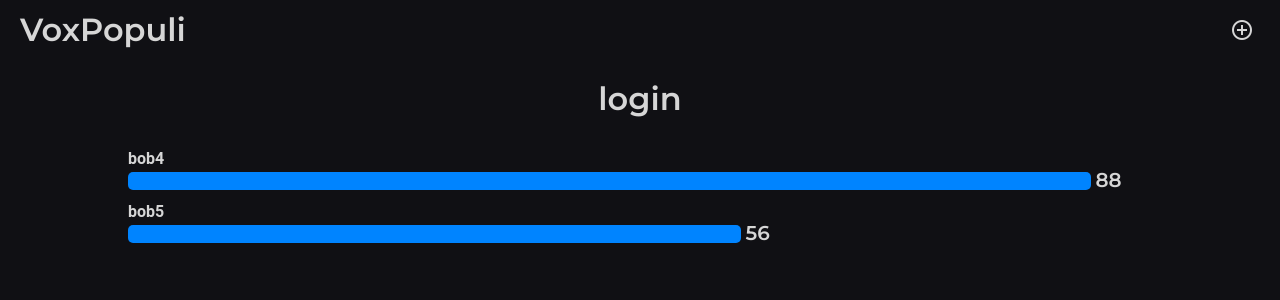
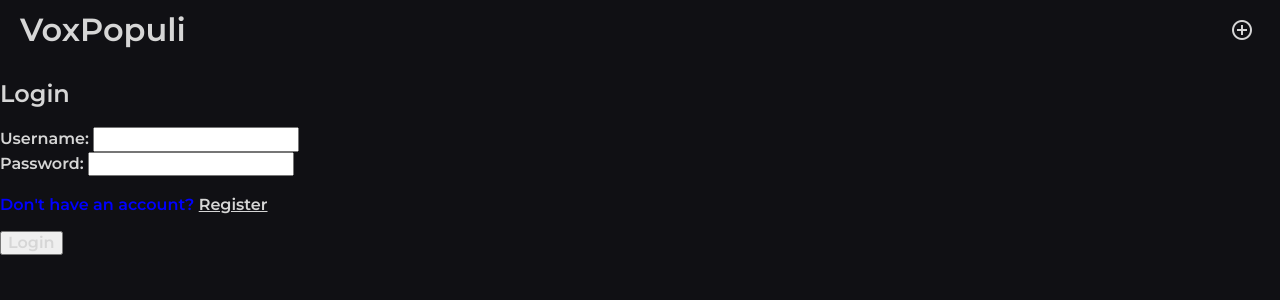
Before and after one commit to birdpump/voxpopuli-svelte, a SvelteKit app: page /login in a window 1280 px wide. Shown: the top 300 px of the page. Built offline with nearby package versions, Linux system fonts and the light colour scheme.

Commit message:
added login and register page

```diff
--- /dev/null
+++ b/src/routes/login/+page.svelte
@@ -0,0 +1,41 @@
+<script>
+    // Import statements and logic remain largely the same
+
+    import '$lib/assets/global.css'
+    let username = '';
+    let password = '';
+    let errorMessage = '';
+
+    // handleLogin function would also need adjustments for Svelte, not shown here
+
+    function handleLogin(e) {
+      e.preventDefault();
+      // Your login logic here
+    }
+
+  </script>
+  <style>
+    #login-parent{
+
+    }
+  </style>
+  <div id="login-parent">
+    <h2>Login</h2>
+    {#if errorMessage}
+      <p>{errorMessage}</p>
+    {/if}
+    <form on:submit|preventDefault={handleLogin}>
+      <div>
+        <label>Username: </label>
+        <input type="text" bind:value={username}/>
+      </div>
+      <div>
+        <label>Password: </label>
+        <input type="password" bind:value={password}/>
+      </div>
+      <p style="color: blue; margin-top: 20px;">
+        Don't have an account? <a href="/register">Register</a>
+      </p>
+      <button type="submit">Login</button>
+    </form>
+  </div>
--- /dev/null
+++ b/src/routes/register/+page.svelte
@@ -0,0 +1,3 @@
+<script>
+    import '$lib/assets/global.css'
+</script>
```
